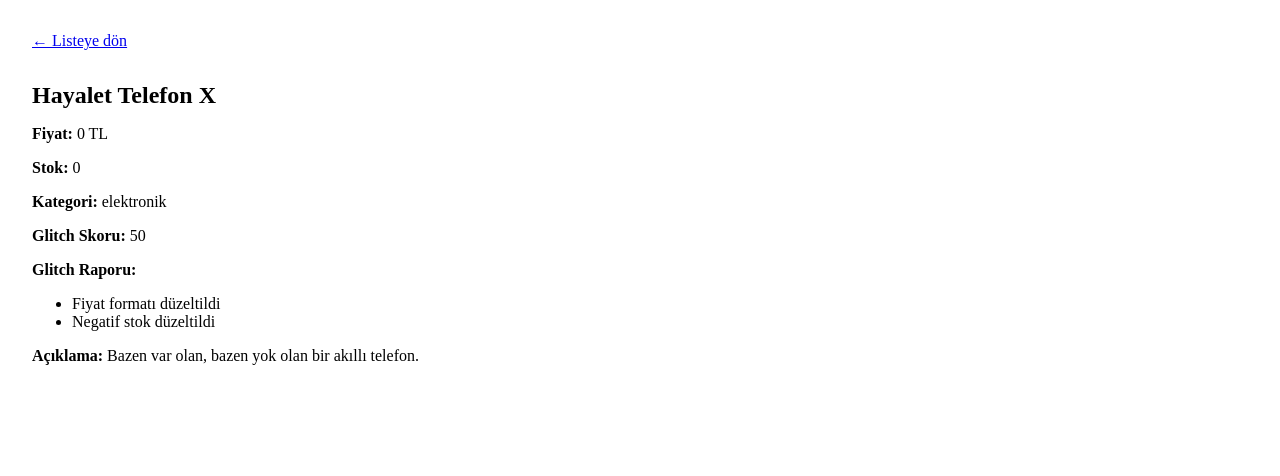
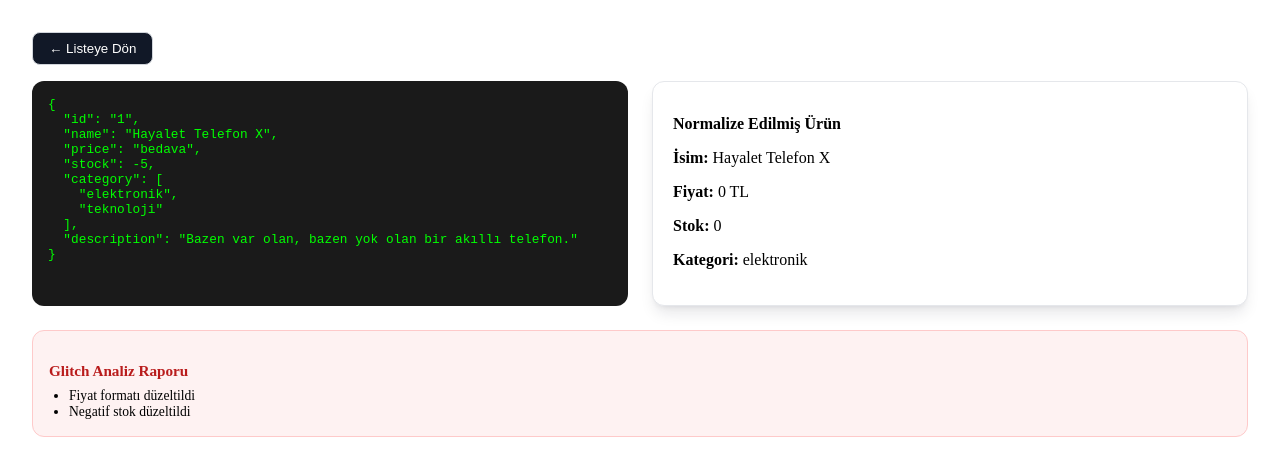
Before and after one commit to ferhatyuksek/glitch-market, a React (Vite) app: page /product/1 in a window 1280 px wide. Shown: the top 476 px of the page. Built offline with nearby package versions, Linux system fonts and the light colour scheme.

Commit message:
Karşılaştırmalı ham/normalleştirilmiş panellerle tanısal detay görünümünü uygulandı.

```diff
--- a/src/components/ProductDetailPage.tsx
+++ b/src/components/ProductDetailPage.tsx
@@ -1,56 +1,150 @@
 import type { FC } from 'react';
-import { Link, useParams } from 'react-router-dom';
+import { useNavigate, useParams } from 'react-router-dom';
+import { useQuery } from '@tanstack/react-query';
 import { getProductById } from '../api/products';
-import { getGlitchReport, getGlitchScore, normalizeProduct } from '../utils/normalize.ts';
+import type { RawProduct } from '../types/product.ts';
+import { getGlitchReport, normalizeProduct } from '../utils/normalize.ts';
 
 const ProductDetailPage: FC = () => {
   const { id } = useParams<{ id: string }>();
+  const navigate = useNavigate();
 
-  if (!id) {
-    return <div>Ürün bulunamadı.</div>;
+  const { data, isLoading, isError } = useQuery<RawProduct | undefined>({
+    queryKey: ['product', id],
+    enabled: !!id,
+    queryFn: async () => {
+      if (!id) return undefined;
+      return getProductById(id);
+    },
+  });
+
+  const handleBack = () => {
+    navigate('/');
+  };
+
+  if (isLoading) {
+    return (
+      <div style={{ padding: '1.5rem' }}>
+        <button type="button" onClick={handleBack}>
+          ← Listeye Dön
+        </button>
+        <p>Yükleniyor...</p>
+      </div>
+    );
   }
 
-  const raw = getProductById(id);
-
-  if (!raw) {
-    return <div>Ürün bulunamadı.</div>;
+  if (isError || !data) {
+    return (
+      <div style={{ padding: '1.5rem' }}>
+        <button type="button" onClick={handleBack}>
+          ← Listeye Dön
+        </button>
+        <p>Ürün bulunamadı.</p>
+      </div>
+    );
   }
 
-  const product = normalizeProduct(raw);
-  const glitchScore = getGlitchScore(raw);
-  const glitchReport = getGlitchReport(raw);
+  const normalized = normalizeProduct(data);
+  const glitchReport = getGlitchReport(data);
 
   return (
     <div style={{ padding: '1.5rem' }}>
-      <Link to="/" style={{ display: 'inline-block', marginBottom: '1rem' }}>
-        ← Listeye dön
-      </Link>
+      <button
+        type="button"
+        onClick={handleBack}
+        style={{
+          padding: '0.5rem 1rem',
+          borderRadius: '0.5rem',
+          border: '1px solid #d1d5db',
+          backgroundColor: '#111827',
+          color: '#ffffff',
+          cursor: 'pointer',
+          marginBottom: '1rem',
+        }}
+      >
+        ← Listeye Dön
+      </button>
 
-      <h1 style={{ fontSize: '1.5rem', fontWeight: 600, marginBottom: '1rem' }}>
-        {product.name}
-      </h1>
+      <div
+        style={{
+          display: 'grid',
+          gridTemplateColumns: '1fr 1fr',
+          gap: '1.5rem',
+          marginBottom: '1.5rem',
+        }}
+      >
+        {/* Sol taraf: Raw JSON görünümü */}
+        <div
+          style={{
+            backgroundColor: '#1a1a1a',
+            color: '#00ff00',
+            padding: '1rem',
+            borderRadius: '0.75rem',
+            fontFamily: 'monospace',
+            fontSize: '0.8rem',
+            overflowX: 'auto',
+          }}
+        >
+          <pre style={{ margin: 0 }}>
+            {JSON.stringify(data, null, 2)}
+          </pre>
+        </div>
 
-      <p><strong>Fiyat:</strong> {product.price} TL</p>
-      <p><strong>Stok:</strong> {product.stock}</p>
-      <p><strong>Kategori:</strong> {product.category}</p>
-      <p><strong>Glitch Skoru:</strong> {glitchScore}</p>
+        {/* Sağ taraf: Normalize edilmiş görünüm */}
+        <div
+          style={{
+            backgroundColor: '#ffffff',
+            borderRadius: '0.75rem',
+            border: '1px solid #e5e7eb',
+            boxShadow:
+              '0 10px 15px -3px rgba(15, 23, 42, 0.1), 0 4px 6px -4px rgba(15, 23, 42, 0.1)',
+            padding: '1.25rem',
+          }}
+        >
+          <h2
+            style={{
+              fontSize: '1rem',
+              fontWeight: 600,
+              marginBottom: '0.75rem',
+            }}
+          >
+            Normalize Edilmiş Ürün
+          </h2>
+          <p><strong>İsim:</strong> {normalized.name}</p>
+          <p><strong>Fiyat:</strong> {normalized.price} TL</p>
+          <p><strong>Stok:</strong> {normalized.stock}</p>
+          <p><strong>Kategori:</strong> {normalized.category}</p>
+        </div>
+      </div>
 
-      {glitchReport.length > 0 && (
-        <div style={{ marginTop: '1rem' }}>
-          <strong>Glitch Raporu:</strong>
-          <ul>
-            {glitchReport.map((item: string) => (
+      <div
+        style={{
+          backgroundColor: '#fef2f2',
+          border: '1px solid #fecaca',
+          borderRadius: '0.75rem',
+          padding: '1rem',
+        }}
+      >
+        <h3
+          style={{
+            fontSize: '0.95rem',
+            fontWeight: 600,
+            color: '#b91c1c',
+            marginBottom: '0.5rem',
+          }}
+        >
+          Glitch Analiz Raporu
+        </h3>
+        {glitchReport.length === 0 ? (
+          <p style={{ fontSize: '0.85rem' }}>Herhangi bir sorun tespit edilmedi.</p>
+        ) : (
+          <ul style={{ paddingLeft: '1.25rem', margin: 0, fontSize: '0.85rem' }}>
+            {glitchReport.map((item) => (
               <li key={item}>{item}</li>
             ))}
           </ul>
-        </div>
-      )}
-
-      {product.description && (
-        <p style={{ marginTop: '1rem' }}>
-          <strong>Açıklama:</strong> {product.description}
-        </p>
-      )}
+        )}
+      </div>
     </div>
   );
 };
--- a/src/components/ProductRow.tsx
+++ b/src/components/ProductRow.tsx
@@ -1,4 +1,5 @@
 import type { FC } from 'react';
+import { useNavigate } from 'react-router-dom';
 import type { RawProduct } from '../types/product.ts';
 import { getGlitchScore, normalizeProduct } from '../utils/normalize';
 
@@ -7,6 +8,7 @@ interface ProductRowProps {
 }
 
 const ProductRow: FC<ProductRowProps> = ({ product }) => {
+  const navigate = useNavigate();
   const normalized = normalizeProduct(product);
   const glitchScore = getGlitchScore(product);
 
@@ -25,7 +27,7 @@ const ProductRow: FC<ProductRowProps> = ({ product }) => {
   return (
     <tr className={`product-row ${severityClass}`}>
       <td className="product-cell product-cell--name">
-        {normalized.name}
+        <span className="product-name">{normalized.name}</span>
       </td>
       <td className="product-cell">
         {normalized.price} TL
@@ -43,6 +45,27 @@ const ProductRow: FC<ProductRowProps> = ({ product }) => {
           {glitchScore}
         </span>
       </td>
+      <td className="product-cell">
+        <div className="product-actions">
+          <button
+            type="button"
+            className="product-action-btn product-action-btn--primary"
+            onClick={(e) => {
+              e.stopPropagation();
+              navigate(`/product/${product.id}`);
+            }}
+          >
+            Detay
+          </button>
+          <button
+            type="button"
+            className="product-action-btn"
+
+          >
+            Düzenle
+          </button>
+        </div>
+      </td>
     </tr>
   );
 };
--- a/src/components/ProductsTable.tsx
+++ b/src/components/ProductsTable.tsx
@@ -61,6 +61,7 @@ function ProductsTable() {
               <th className="products-th">Stok</th>
               <th className="products-th">Kategori</th>
               <th className="products-th products-th--right">Glitch Skoru</th>
+              <th className="products-th products-th--actions">İşlemler</th>
             </tr>
           </thead>
           <tbody className="products-tbody">
--- a/src/data/products.json
+++ b/src/data/products.json
@@ -66,7 +66,7 @@
   {
     "id": "9",
     "name": "Taşan Sırt Çantası",
-    "price": "2147483648",
+    "price": "213",
     "stock": -100,
     "category": "aksesuar",
     "description": "Fermuarını çektiğinizde sistem çökebilir."
--- a/src/styles/Products.css
+++ b/src/styles/Products.css
@@ -76,6 +76,16 @@
   text-align: right;
 }
 
+.products-th:not(:last-child) {
+  border-right: 1px solid rgba(255, 255, 255, 0.12);
+}
+
+.products-th--actions {
+  text-align: right;
+  width: 1%;
+  white-space: nowrap;
+}
+
 .products-tbody {
   border-top: 1px solid #e5e7eb;
 }
@@ -93,11 +103,55 @@
   padding: 1rem 1.25rem;
   font-size: 0.875rem;
   color: #374151;
+  border-right: 1px solid #e5e7eb;
+}
+
+.product-row .product-cell:last-child {
+  border-right: none;
 }
 
 .product-cell--name {
   font-weight: 500;
   color: #111827;
+}
+
+.product-name {
+  display: inline-block;
+  padding-bottom: 0.125rem;
+  border-bottom: 1px solid #d1d5db; /* gray-300 */
+}
+
+.product-actions {
+  display: flex;
+  justify-content: flex-end;
+  gap: 0.5rem;
+  align-items: center;
+  white-space: nowrap;
+}
+
+.product-action-btn {
+  padding: 0.35rem 0.6rem;
+  border-radius: 0.5rem;
+  border: 1px solid #d1d5db;
+  background: #ffffff;
+  color: #111827;
+  font-size: 0.8rem;
+  font-weight: 600;
+  cursor: pointer;
+}
+
+.product-action-btn:hover {
+  background: #f9fafb;
+}
+
+.product-action-btn--primary {
+  background: #111827;
+  border-color: #111827;
+  color: #ffffff;
+}
+
+.product-action-btn--primary:hover {
+  background: #0b1220;
 }
 
 .product-cell--stock {
```
